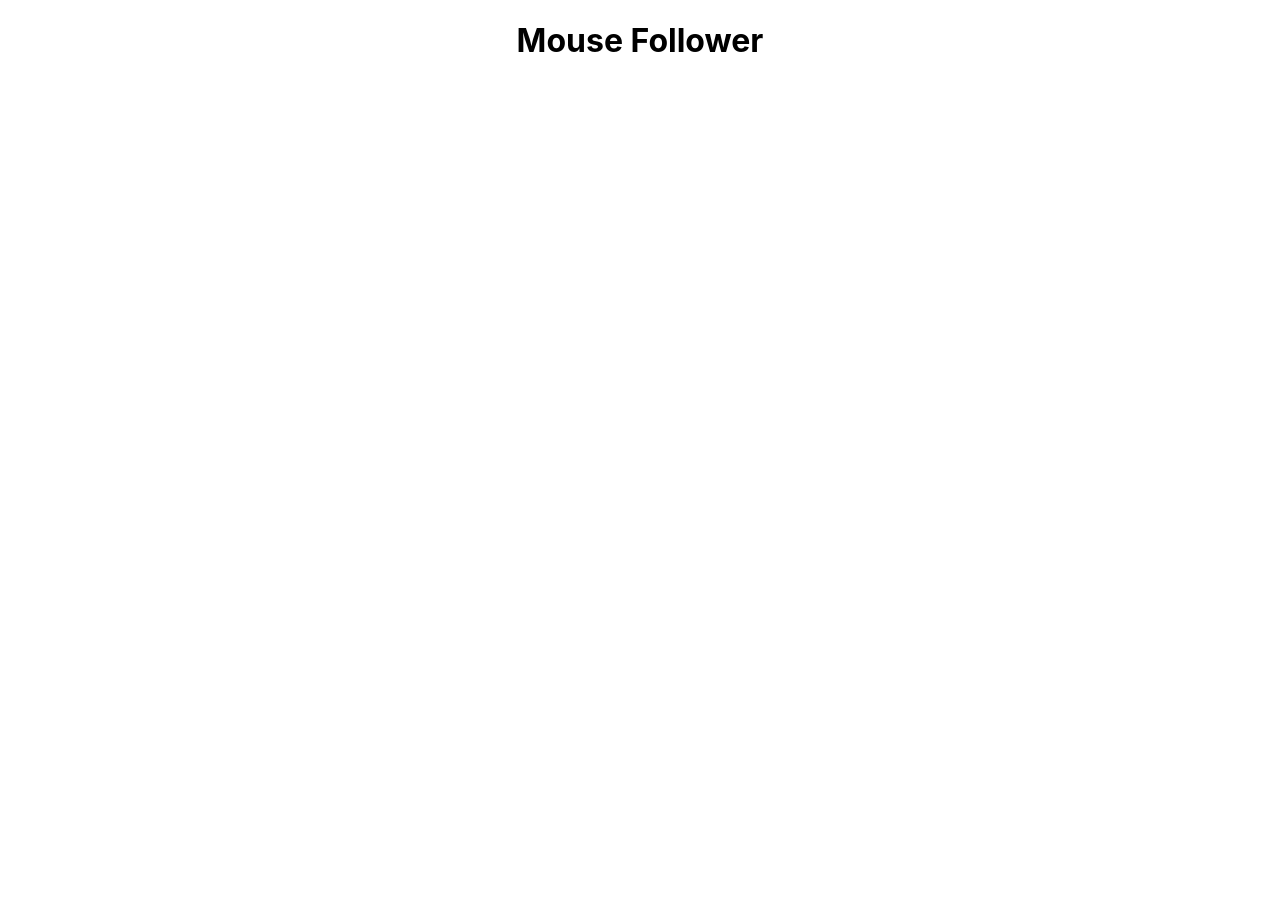
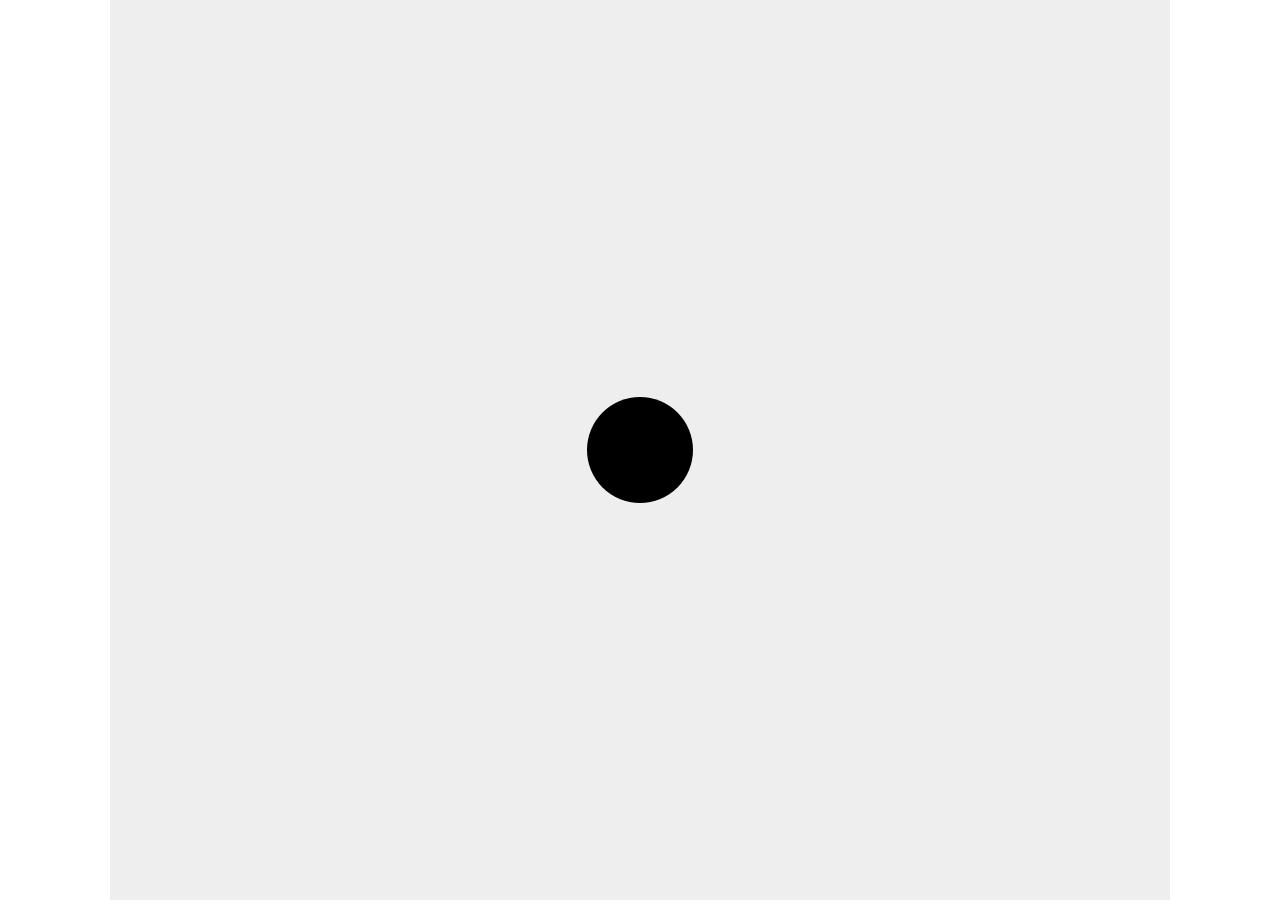
Before and after one commit to gunjanmimo/Data-Visualization-D3, a React (Create React App) app: page / in a window 1280 px wide. Before the commit the page ends 800 px from the top, so only its background shows below. Built offline with nearby package versions, Linux system fonts and the light colour scheme.

Commit message:
mouse follower

```diff
--- a/src/mouseFollower/MouseFollower.js
+++ b/src/mouseFollower/MouseFollower.js
@@ -1,7 +1,24 @@
+import { useState, useCallback } from "react";
+
+const width = 1060;
+const height = 900;
+
+const initialMousePos = { x: width / 2, y: height / 2 };
+
 const MouseFollower = () => {
+  const [mousePos, setMousePos] = useState(initialMousePos);
+  const handleMouseMove = useCallback(
+    (event) => {
+      const { clientX, clientY } = event;
+      setMousePos({ x: clientX - 5, y: clientY - 5 });
+    },
+    [setMousePos]
+  );
   return (
     <div>
-      <h1>Mouse Follower</h1>
+      <svg width={width} height={height} onMouseMove={handleMouseMove}>
+        <circle cx={mousePos.x} cy={mousePos.y} r={width / 20}></circle>
+      </svg>
     </div>
   );
 };
```
